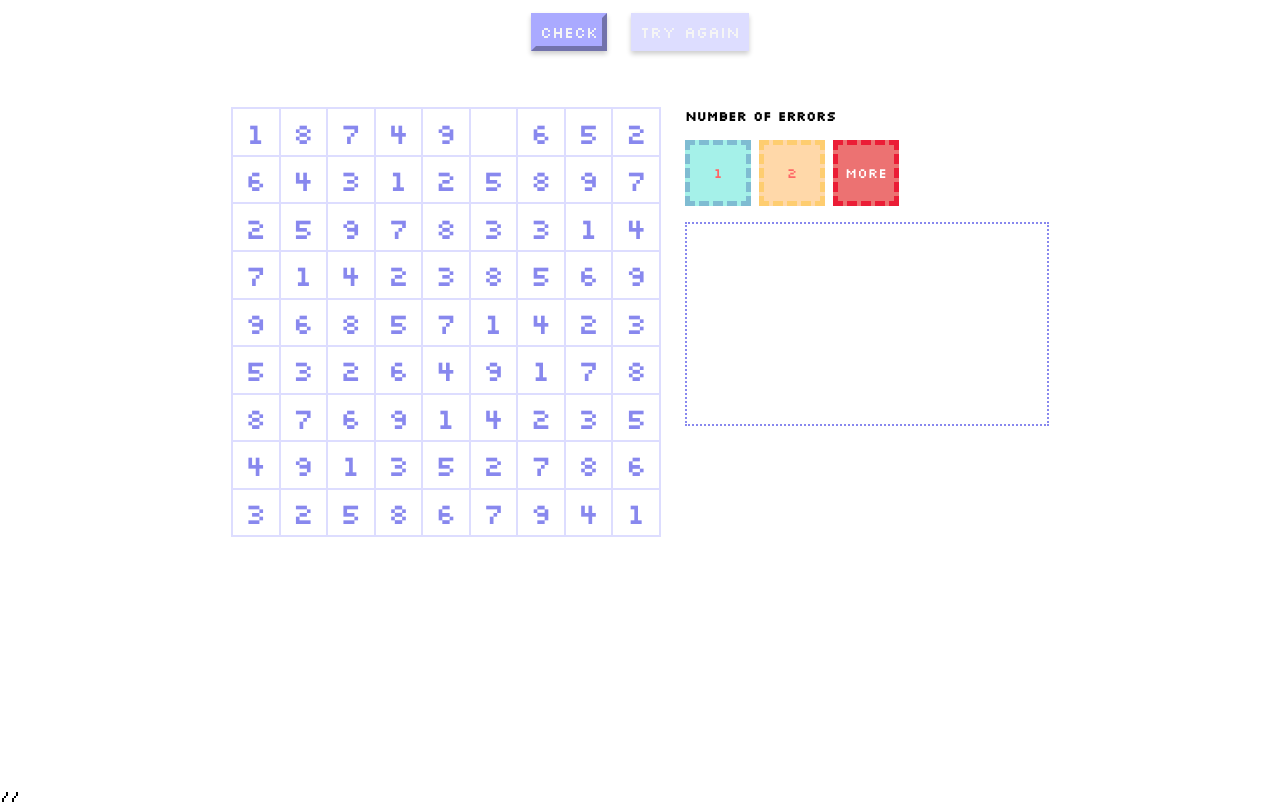
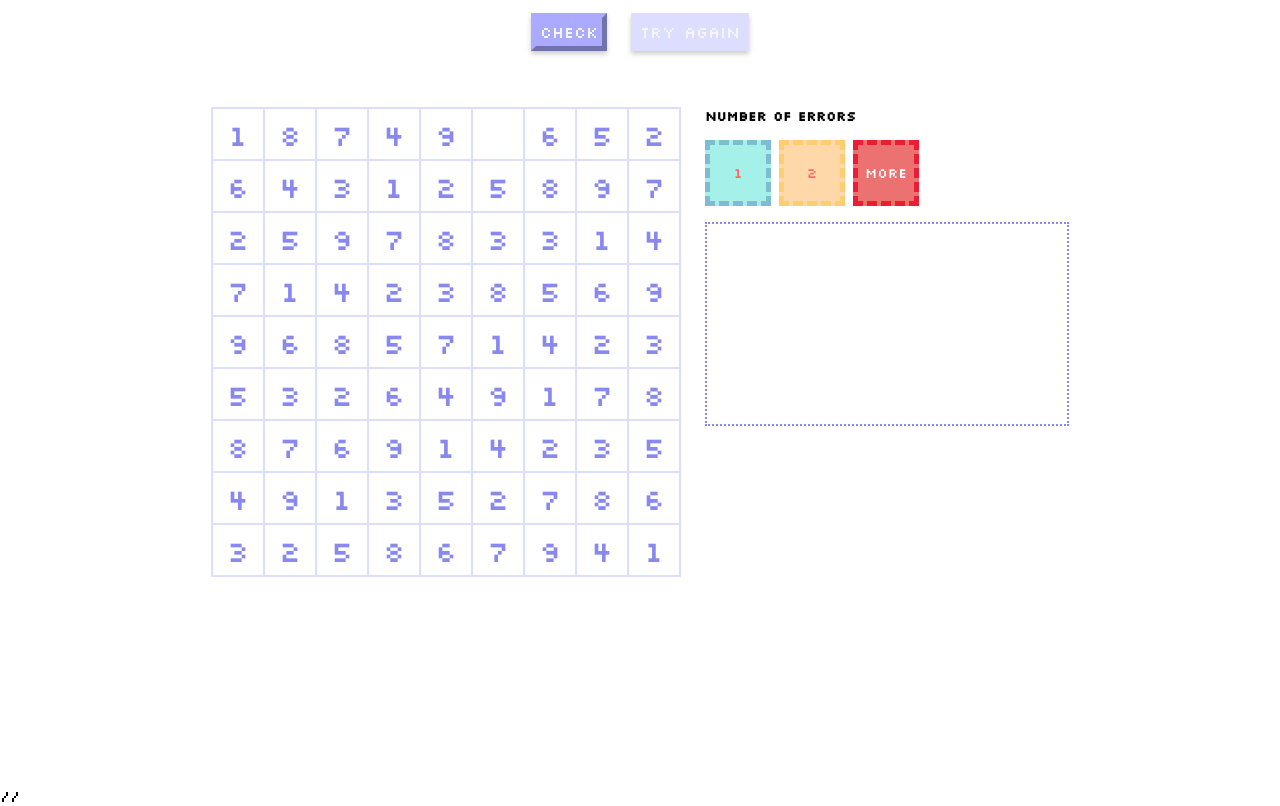
Before and after one commit to ha-nakamura112/finalproj-sudoku, a plain HTML site: page team/index.html in a window 1280 px wide. Shown: the part 136-942 px from the top of the page. Drawn offline with nearby package versions, Linux system fonts and the light colour scheme.

Commit message:
Update CSS

```diff
--- a/team/index.html
+++ b/team/index.html
@@ -66,8 +66,6 @@
 
       /* Default style for the table */
       table {
-         width: 430px;
-         height: 430px;
          border-collapse: collapse;
       }
 
@@ -78,6 +76,8 @@
       }
 
       td {
+         width: 50px;
+         height: 50px;
          font-size: 22pt;
       }
 
@@ -388,8 +388,8 @@
           console.log(size);
          let height = $(window).innerHeight();
          $("section").css("height", height);
-         $("table").css("height", '500px');
-         $("table").css("width", '500px');
+         // $("table").css("height", '500px');
+         // $("table").css("width", '500px');
          $("td").css("font-size", '10px');
 
        }
```
